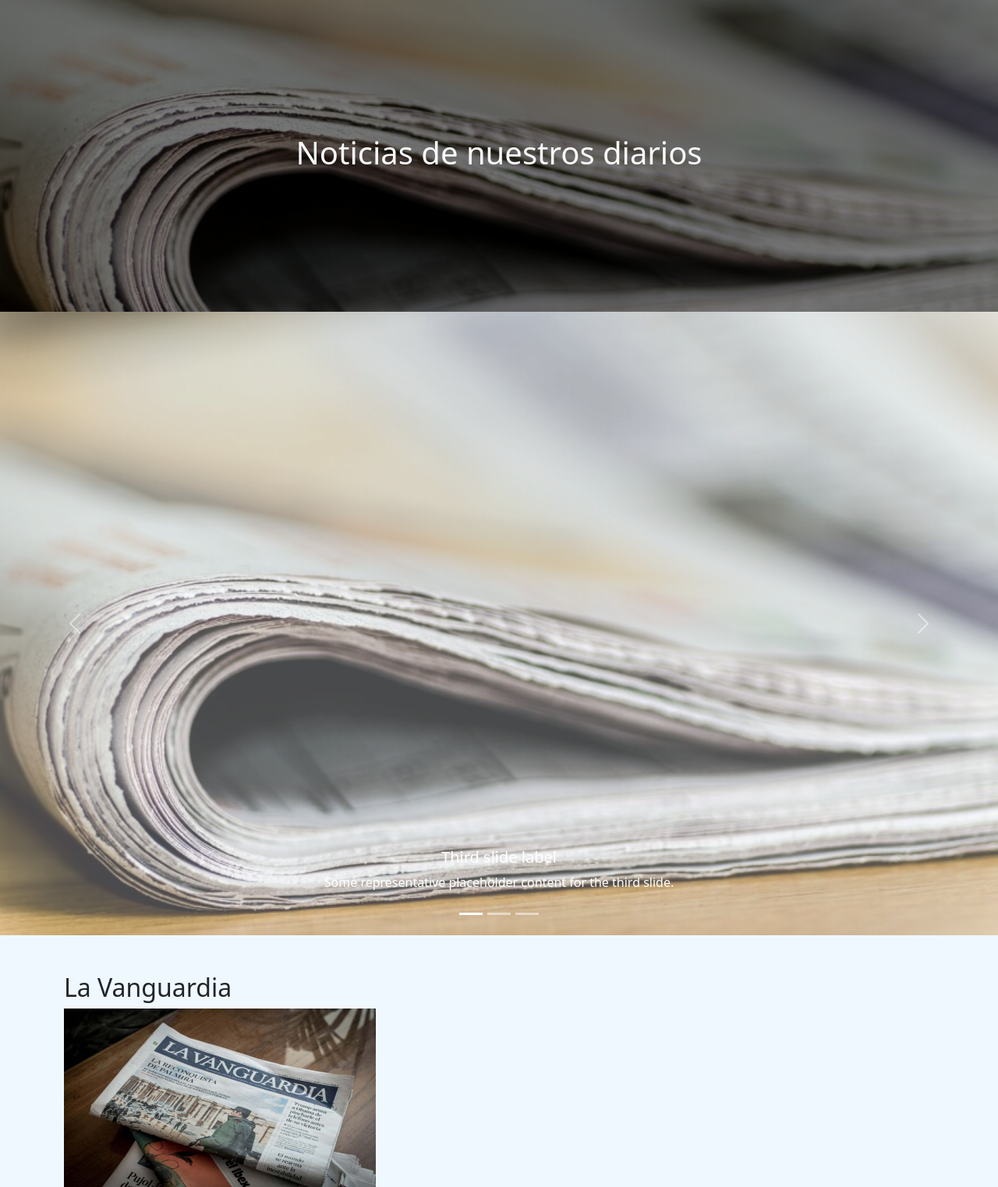
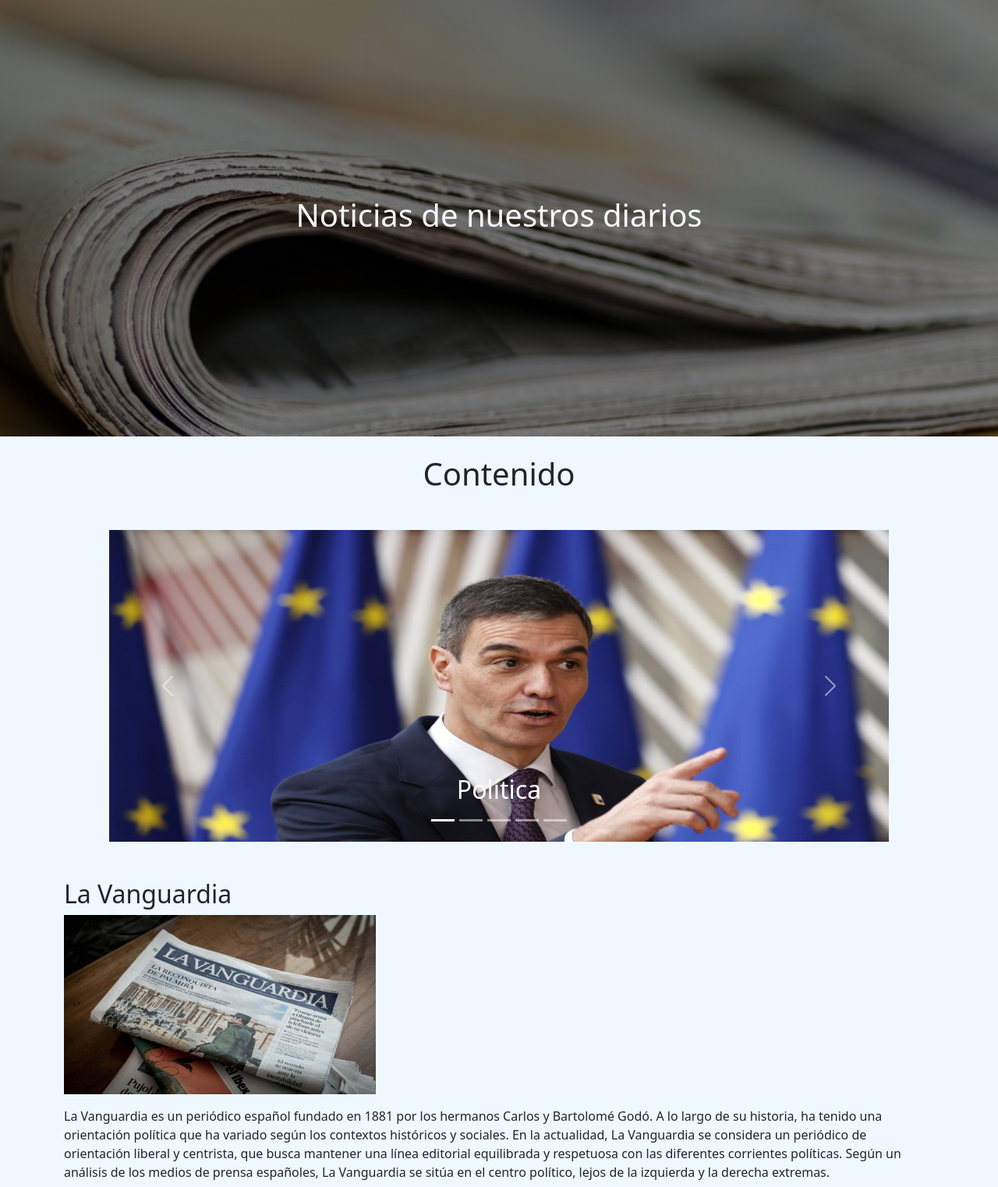
Before and after one commit to xddaso/proyecto-flask-rss, a Flask app: page / in a window 1280 px wide. Shown: the top 1523 px of the page at 78% size. Run offline with Flask 3, Linux system fonts and the light colour scheme.

Commit message:
Proyecto terminado

```diff
--- a/static/css/style.css
+++ b/static/css/style.css
@@ -14,7 +14,7 @@ img {
 
 .contenedor {
     background-image: linear-gradient(rgba(0, 0, 0, 0.5), rgba(0, 0, 0, 0.5)), url(../img/diaris.jpg);
-    height: 50vh;
+    height: 70vh;
     background-repeat: no-repeat;
     background-position: center;
     background-size: cover;
@@ -50,6 +50,22 @@ img {
     display: flex;
 }
 
-.slider {
-    height: 100vh;
+.carousel-item {
+    height: 400px;
+    width: 1000px;
+    max-width: 100%;
 }
+
+.carousel-item img {
+    height: 400px;
+    width: 1000px;
+    max-width: 100%;
+}
+
+.slide {
+    height: 400px;
+    width: fit-content;
+    margin: 0 auto;
+    margin-top: 3rem;
+    max-width: 100%;
+}
--- a/templates/index.html
+++ b/templates/index.html
@@ -6,43 +6,51 @@
     <link href="https://cdn.jsdelivr.net/npm/bootstrap@5.3.3/dist/css/bootstrap.min.css" rel="stylesheet" integrity="sha384-QWTKZyjpPEjISv5WaRU9OFeRpok6YctnYmDr5pNlyT2bRjXh0JMhjY6hW+ALEwIH" crossorigin="anonymous">
     <link rel="stylesheet" href="/static/css/style.css">
     <title>Diaris!</title>
-    <style>
-        #carousel .carousel-item img {
-          opacity: 0.7; /* Ajusta el valor de opacidad según tus necesidades */
-          background-color: linear-gradient(rgba(0, 0, 0, 0.5), rgba(0, 0, 0, 0.5));
-        }
-      </style>
 </head>
 <body>
     <header class="contenedor">
         <h1 class="text-light">Noticias de nuestros diarios</h1>
     </header>
+    <div>
+      <h1 class="text-center mt-4">Contenido</h1>
+    </div>
     <div id="carousel" class="carousel slide">
         <div class="carousel-indicators">
           <button type="button" data-bs-target="#carousel" data-bs-slide-to="0" class="active" aria-current="true" aria-label="Slide 1"></button>
           <button type="button" data-bs-target="#carousel" data-bs-slide-to="1" aria-label="Slide 2"></button>
           <button type="button" data-bs-target="#carousel" data-bs-slide-to="2" aria-label="Slide 3"></button>
+          <button type="button" data-bs-target="#carousel" data-bs-slide-to="3" aria-label="Slide 4"></button>
+          <button type="button" data-bs-target="#carousel" data-bs-slide-to="4" aria-label="Slide 5"></button>
         </div>
         <div class="carousel-inner">
-          <div class="carousel-item" style="height: 100vh;">
-            <img src="../static/img/gat.jpg" class="d-block w-100" alt="diario1">
+          <div class="carousel-item active">
+            <img src="../static/img/carrousel1.jpeg" class="d-block w-100" alt="diario2">
             <div class="carousel-caption d-none d-md-block">
-              <h5>First slide label</h5>
-              <p>Some representative placeholder content for the first slide.</p>
+              <h2>Política</h2>
             </div>
           </div>
-          <div class="carousel-item" style="height: 100vh;">
-            <img src="../static/img/gat.jpg" class="d-block w-100" alt="diario2">
+          <div class="carousel-item">
+            <img src="../static/img/carousel.jpeg" class="d-block w-100" alt="diario1">
             <div class="carousel-caption d-none d-md-block">
-              <h5>Second slide label</h5>
-              <p>Some representative placeholder content for the second slide.</p>
+              <h2>Deporte</h2>
             </div>
           </div>
-          <div class="carousel-item active" style="height: 100vh;">
-            <img src="../static/img/diaris.jpg" class="d-block w-100" alt="diario3">
+          <div class="carousel-item">
+            <img src="../static/img/carousel3.jpeg" class="d-block w-100" alt="diario3">
             <div class="carousel-caption d-none d-md-block">
-              <h5>Third slide label</h5>
-              <p>Some representative placeholder content for the third slide.</p>
+              <h2>Juegos y Tecnología</h2>
+            </div>
+          </div>
+          <div class="carousel-item">
+            <img src="../static/img/carousel2.jpeg" class="d-block w-100" alt="diario4">
+            <div class="carousel-caption d-none d-md-block">
+              <h2>Alimentación</h2>
+            </div>
+          </div>
+          <div class="carousel-item">
+            <img src="../static/img/carousel4.jpeg" class="d-block w-100" alt="diario5">
+            <div class="carousel-caption d-none d-md-block">
+              <h2>Sociedad</h2>
             </div>
           </div>
         </div>
```
Also changed, not shown: static/img/carousel.jpeg (added), static/img/carousel2.jpeg (added), static/img/carousel3.jpeg (added), static/img/carousel4.jpeg (added), static/img/carrousel1.jpeg (added). Lines whose indentation alone changed are shown as unchanged.
